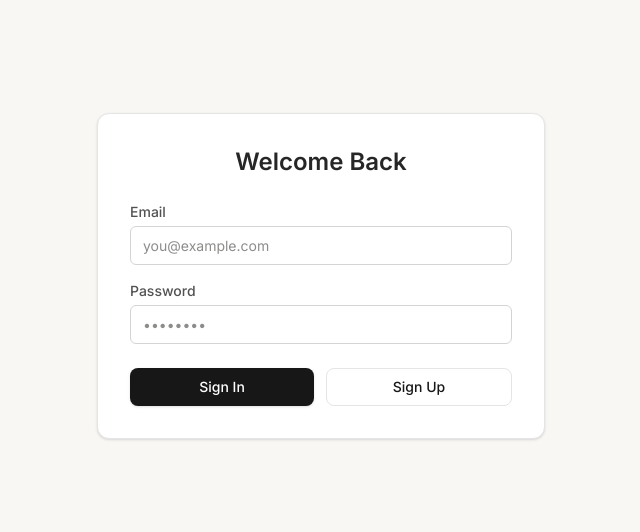
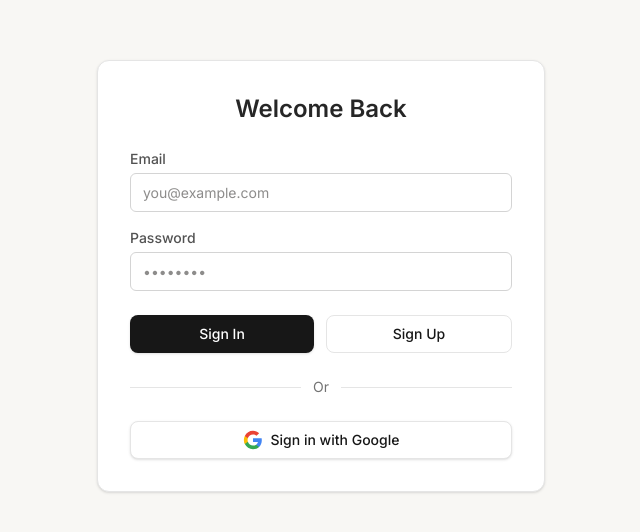
Before and after one commit to Manchi0/ScratchMyAi, a React (Vite) app in the folder frontend/: page / in a window 1280 px wide. Shown: the part 124-656 px from the top of the page, without its empty margins (319-959 px from the left). Built offline with nearby package versions, Linux system fonts and the light colour scheme; no server answers.

Commit message:
Added Auth

```diff
--- a/frontend/package.json
+++ b/frontend/package.json
@@ -13,6 +13,7 @@
     "@ai-sdk/anthropic": "^3.0.47",
     "@ai-sdk/openai": "^3.0.33",
     "@ai-sdk/react": "^3.0.102",
+    "@supabase/supabase-js": "^2.99.0",
     "@xyflow/react": "^12.10.1",
     "ai": "^6.0.100",
     "class-variance-authority": "^0.7.1",
--- a/frontend/src/App.tsx
+++ b/frontend/src/App.tsx
@@ -1,9 +1,11 @@
-import React from 'react';
-import { BrowserRouter, Routes, Route } from 'react-router-dom';
+import React, { useEffect } from 'react';
+import { BrowserRouter, Routes, Route, Navigate } from 'react-router-dom';
 import LoginPage from '@/pages/auth/LoginPage';
 import DashboardPage from '@/pages/dashboard/DashboardPage';
 import { ReactFlowProvider } from '@xyflow/react';
 import { AppShell } from '@/pages/graph/layout/AppShell';
+import { supabase } from '@/lib/supabase';
+import { useAuthStore } from '@/store/use-auth-store';
 
 const AppShellWrapper = () => {
   return (
@@ -12,18 +14,88 @@
     </ReactFlowProvider>
   );
 };
+
+const ProtectedRoute = ({ children }: { children: React.ReactNode }) => {
+  const { session, isLoading } = useAuthStore();
+
+  if (isLoading) {
+    return <div className="flex h-screen items-center justify-center">Loading...</div>;
+  }
+
+  if (!session) {
+    return <Navigate to="/" replace />;
+  }
+
+  return <>{children}</>;
+};
+
 const App = () => {
+  const { setSession, setUser, setLoading } = useAuthStore();
+
+  useEffect(() => {
+    supabase.auth.getSession().then(({ data: { session } }) => {
+      setSession(session);
+      setUser(session?.user ?? null);
+      setLoading(false);
+    });
+
+    const {
+      data: { subscription },
+    } = supabase.auth.onAuthStateChange((_event, session) => {
+      setSession(session);
+      setUser(session?.user ?? null);
+      setLoading(false);
+    });
+
+    return () => subscription.unsubscribe();
+  }, [setSession, setUser, setLoading]);
+
   return (
     <BrowserRouter>
       <div className="font-sans antialiased">
         <Routes>
-          <Route path="/" element={<LoginPage />} />
-          <Route path="/dashboard" element={<DashboardPage />} />
-          <Route path="/graph" element={<AppShellWrapper />} />
+          <Route
+            path="/"
+            element={
+              <PublicRoute>
+                <LoginPage />
+              </PublicRoute>
+            }
+          />
+          <Route
+            path="/dashboard"
+            element={
+              <ProtectedRoute>
+                <DashboardPage />
+              </ProtectedRoute>
+            }
+          />
+          <Route
+            path="/graph"
+            element={
+              <ProtectedRoute>
+                <AppShellWrapper />
+              </ProtectedRoute>
+            }
+          />
         </Routes>
       </div>
     </BrowserRouter>
   );
 };
 
+const PublicRoute = ({ children }: { children: React.ReactNode }) => {
+  const { session, isLoading } = useAuthStore();
+
+  if (isLoading) {
+    return <div className="flex h-screen items-center justify-center">Loading...</div>;
+  }
+
+  if (session) {
+    return <Navigate to="/dashboard" replace />;
+  }
+
+  return <>{children}</>;
+};
+
 export default App;
--- /dev/null
+++ b/frontend/src/lib/supabase.ts
@@ -0,0 +1,10 @@
+import { createClient } from '@supabase/supabase-js';
+
+const supabaseUrl = import.meta.env.VITE_SUPABASE_URL;
+const supabaseAnonKey = import.meta.env.VITE_SUPABASE_ANON_KEY;
+
+if (!supabaseUrl || !supabaseAnonKey) {
+  throw new Error('Missing Supabase environment variables');
+}
+
+export const supabase = createClient(supabaseUrl, supabaseAnonKey);
--- a/frontend/src/pages/auth/LoginPage.tsx
+++ b/frontend/src/pages/auth/LoginPage.tsx
@@ -1,57 +1,160 @@
-import React from 'react';
+import React, { useState } from 'react';
 import { useNavigate } from 'react-router-dom';
+import { supabase } from '@/lib/supabase';
 
 export default function LoginPage() {
   const navigate = useNavigate();
+  const [email, setEmail] = useState('');
+  const [password, setPassword] = useState('');
+  const [loading, setLoading] = useState(false);
+  const [error, setError] = useState<string | null>(null);
 
-  const handleLogin = (e: React.FormEvent) => {
+  const handleLogin = async (e: React.FormEvent) => {
     e.preventDefault();
-    // TODO: Add real auth logic
-    navigate('/dashboard');
+    setLoading(true);
+    setError(null);
+
+    const { error } = await supabase.auth.signInWithPassword({
+      email,
+      password,
+    });
+
+    if (error) {
+      setError(error.message);
+      setLoading(false);
+    } else {
+      navigate('/dashboard');
+    }
+  };
+
+  const handleSignUp = async () => {
+    if (!email || !password) {
+      setError('Please enter both email and password to sign up.');
+      return;
+    }
+
+    setLoading(true);
+    setError(null);
+
+    const { error, data } = await supabase.auth.signUp({
+      email,
+      password,
+    });
+
+    if (error) {
+      setError(error.message);
+    } else if (data.session) {
+      navigate('/dashboard');
+    } else {
+      setError('Check your email for the confirmation link.');
+    }
+    setLoading(false);
+  };
+
+  const handleGoogleLogin = async () => {
+    setLoading(true);
+    setError(null);
+
+    const { error } = await supabase.auth.signInWithOAuth({
+      provider: 'google',
+      options: {
+        redirectTo: window.location.origin + '/dashboard',
+      }
+    });
+
+    if (error) {
+      setError(error.message);
+    }
+    setLoading(false);
   };
 
   return (
     <div className="flex h-screen items-center justify-center bg-[#f8f7f4]">
       <div className="w-full max-w-md p-8 bg-white rounded-xl shadow-sm border border-neutral-200">
         <h1 className="text-2xl font-semibold text-center mb-6 text-neutral-800">Welcome Back</h1>
+
+        {error && (
+          <div className="mb-4 p-3 bg-red-50 border border-red-200 text-red-600 rounded-md text-sm">
+            {error}
+          </div>
+        )}
+
         <form onSubmit={handleLogin} className="space-y-4">
           <div>
             <label className="block text-sm font-medium text-neutral-600 mb-1">Email</label>
             <input
               type="email"
+              value={email}
+              onChange={(e) => setEmail(e.target.value)}
               className="w-full px-3 py-2 border border-neutral-300 rounded-md focus:outline-none focus:ring-2 focus:ring-blue-500"
               placeholder="you@example.com"
               required
+              disabled={loading}
             />
           </div>
           <div>
             <label className="block text-sm font-medium text-neutral-600 mb-1">Password</label>
             <input
               type="password"
+              value={password}
+              onChange={(e) => setPassword(e.target.value)}
               className="w-full px-3 py-2 border border-neutral-300 rounded-md focus:outline-none focus:ring-2 focus:ring-blue-500"
               placeholder="••••••••"
               required
+              disabled={loading}
             />
           </div>
           <div className="flex flex-col sm:flex-row gap-3 pt-2">
             <button
               type="submit"
+              disabled={loading}
               className="flex-1 inline-flex items-center justify-center gap-2 whitespace-nowrap rounded-lg text-sm font-medium transition-colors focus-visible:outline-none disabled:pointer-events-none disabled:opacity-50 bg-neutral-900 text-white hover:bg-neutral-800 px-4 py-2 shadow-sm"
             >
-              Sign In
+              {loading ? 'Processing...' : 'Sign In'}
             </button>
             <button
               type="button"
-              onClick={() => {
-                // TODO: Navigate to register or toggle form
-                console.log("Sign up clicked");
-              }}
+              onClick={handleSignUp}
+              disabled={loading}
               className="flex-1 inline-flex items-center justify-center gap-2 whitespace-nowrap rounded-lg text-sm font-medium transition-colors focus-visible:outline-none disabled:pointer-events-none disabled:opacity-50 border border-neutral-200 bg-transparent text-neutral-900 hover:bg-neutral-100 px-4 py-2"
             >
               Sign Up
             </button>
           </div>
         </form>
+
+        <div className="mt-6 flex items-center">
+          <div className="flex-grow border-t border-neutral-200"></div>
+          <span className="px-3 text-neutral-500 text-sm">Or</span>
+          <div className="flex-grow border-t border-neutral-200"></div>
+        </div>
+
+        <button
+          type="button"
+          onClick={handleGoogleLogin}
+          disabled={loading}
+          className="mt-6 w-full inline-flex items-center justify-center gap-2 whitespace-nowrap rounded-lg text-sm font-medium transition-colors focus-visible:outline-none disabled:pointer-events-none disabled:opacity-50 border border-neutral-200 bg-white text-neutral-900 hover:bg-neutral-50 px-4 py-2 shadow-sm"
+        >
+          <svg className="h-5 w-5" viewBox="0 0 24 24">
+            <path
+              d="M22.56 12.25c0-.78-.07-1.53-.2-2.25H12v4.26h5.92c-.26 1.37-1.04 2.53-2.21 3.31v2.77h3.57c2.08-1.92 3.28-4.74 3.28-8.09z"
+              fill="#4285F4"
+            />
+            <path
+              d="M12 23c2.97 0 5.46-.98 7.28-2.66l-3.57-2.77c-.98.66-2.23 1.06-3.71 1.06-2.86 0-5.29-1.93-6.16-4.53H2.18v2.84C3.99 20.53 7.7 23 12 23z"
+              fill="#34A853"
+            />
+            <path
+              d="M5.84 14.09c-.22-.66-.35-1.36-.35-2.09s.13-1.43.35-2.09V7.07H2.18C1.43 8.55 1 10.22 1 12s.43 3.45 1.18 4.93l2.85-2.22.81-.62z"
+              fill="#FBBC05"
+            />
+            <path
+              d="M12 5.38c1.62 0 3.06.56 4.21 1.64l3.15-3.15C17.45 2.09 14.97 1 12 1 7.7 1 3.99 3.47 2.18 7.07l3.66 2.84c.87-2.6 3.3-4.53 6.16-4.53z"
+              fill="#EA4335"
+            />
+          </svg>
+          Sign in with Google
+        </button>
       </div>
     </div>
   );
--- /dev/null
+++ b/frontend/src/store/use-auth-store.ts
@@ -0,0 +1,26 @@
+import { create } from 'zustand';
+import { User, Session } from '@supabase/supabase-js';
+import { supabase } from '@/lib/supabase';
+
+interface AuthState {
+  user: User | null;
+  session: Session | null;
+  isLoading: boolean;
+  setUser: (user: User | null) => void;
+  setSession: (session: Session | null) => void;
+  setLoading: (isLoading: boolean) => void;
+  signOut: () => Promise<void>;
+}
+
+export const useAuthStore = create<AuthState>((set) => ({
+  user: null,
+  session: null,
+  isLoading: true,
+  setUser: (user) => set({ user }),
+  setSession: (session) => set({ session }),
+  setLoading: (isLoading) => set({ isLoading }),
+  signOut: async () => {
+    await supabase.auth.signOut();
+    set({ user: null, session: null });
+  },
+}));
--- a/frontend/vite.config.ts
+++ b/frontend/vite.config.ts
@@ -12,6 +12,6 @@
     },
   },
   server: {
-    port: 3000,
+    port: 5173,
   },
 });
```
Also changed, not shown: 1 other file (tests, documents, lock files or other folders).
